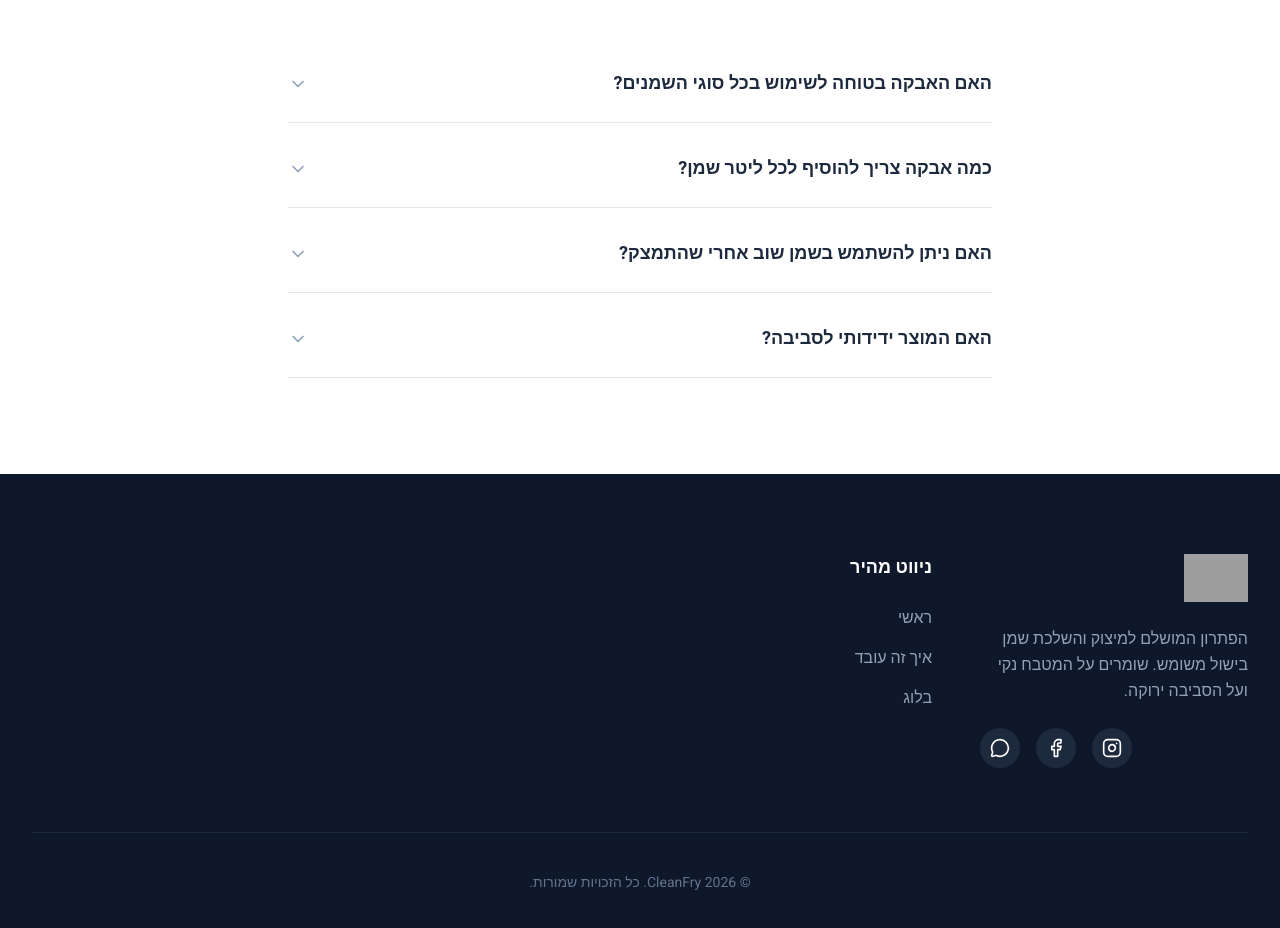
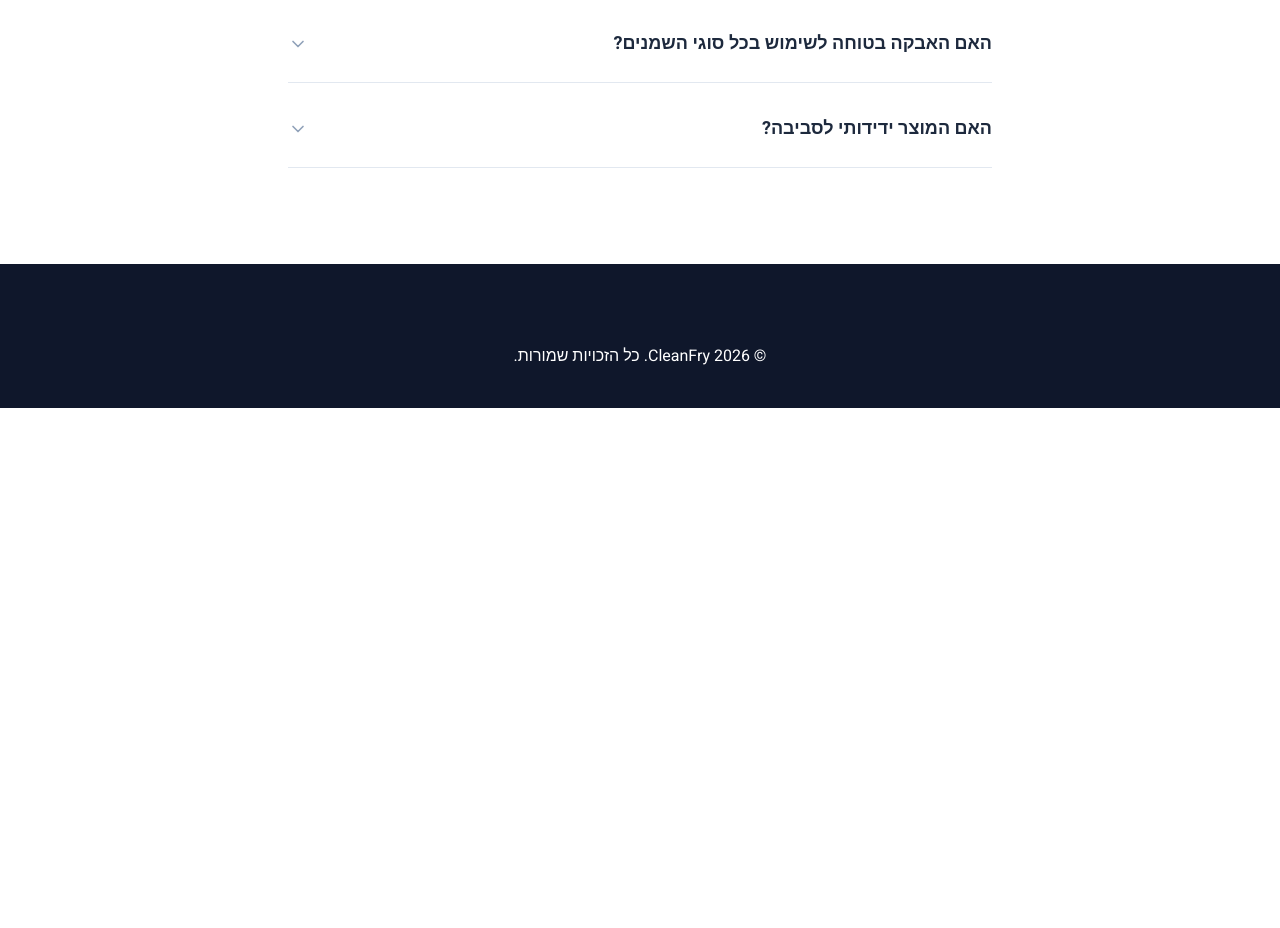
Before and after one commit to matikurland-oss/cleanfry-website, a React (Vite) app: page / in a window 1280 px wide. Shown: the part 1580-2508 px from the top of the page. After the commit the page ends 1988 px from the top, so only its background shows below. Built offline with nearby package versions, Linux system fonts and the light colour scheme; grey boxes are pictures that could not be loaded.

Commit message:
Update App.tsx

```diff
--- a/src/App.tsx
+++ b/src/App.tsx
@@ -47,12 +47,11 @@ const Navbar = ({ onPurchaseClick }: { onPurchaseClick: () => void }) => {
       <div className="max-w-7xl mx-auto px-4 sm:px-6 lg:px-8">
         <div className="flex justify-between h-20 items-center">
           <div className="flex-shrink-0 flex items-center cursor-pointer" onClick={() => window.scrollTo({top: 0, behavior: 'smooth'})}>
-            {/* לוגו ה-NavBar - משתמש בכתובת תקינה */}
             <img
-              src="https://cleanfry.co.il/logo.png"
+              src="/logo.png"
+              onError={(e) => { (e.target as HTMLImageElement).src = "https://cleanfry.co.il/logo.png" }}
               alt="CleanFry Logo"
               className="h-12 w-auto object-contain"
-              referrerPolicy="no-referrer"
             />
           </div>
 
@@ -133,22 +132,24 @@ export default function App() {
 
   return (
     <div className="min-h-screen bg-white" dir="rtl">
-      {/* Top Announcement Bar */}
-      <div className="bg-brand-yellow py-2 px-4 text-center sticky top-0 z-50">
-        <p className="text-sm font-bold text-slate-900">משלוח חינם בקנייה מעל 249 ש״ח!</p>
+      <div className="bg-brand-yellow py-2 px-4 text-center sticky top-0 z-50 text-sm font-bold text-slate-900">
+        משלוח חינם בקנייה מעל 249 ש״ח!
       </div>
 
       <Navbar onPurchaseClick={scrollToPurchase} />
 
       <main>
-        {/* Hero Section */}
         <section className="relative overflow-hidden pt-4 pb-24 lg:pt-8 lg:pb-40 text-right">
           <div className="max-w-7xl mx-auto px-4 sm:px-6 lg:px-8">
             <div className="lg:grid lg:grid-cols-2 lg:gap-12 items-start mb-20">
               <motion.div initial={{ opacity: 0, x: 50 }} animate={{ opacity: 1, x: 0 }} transition={{ duration: 0.6 }}>
                 <h1 className="text-5xl lg:text-7xl font-black text-slate-900 leading-tight mb-6">
-                  {/* לוגו ה-Hero - משתמש בכתובת תקינה */}
-                  <img src="https://cleanfry.co.il/logo.png" alt="CleanFry" className="h-32 lg:h-48 w-auto inline-block mb-2 mt-8" referrerPolicy="no-referrer" /> <br />
+                  <img
+                    src="/logo.png"
+                    onError={(e) => { (e.target as HTMLImageElement).src = "https://cleanfry.co.il/logo.png" }}
+                    alt="CleanFry"
+                    className="h-32 lg:h-48 w-auto inline-block mb-2 mt-8"
+                  /> <br />
                   <span className="text-brand-blue">טיגון מושלם.</span> <br />
                   <span className="text-brand-green">ניקוי קל.</span>
                 </h1>
@@ -156,7 +157,6 @@ export default function App() {
                   אבקה חדשנית, 100% ממקור צמחי, למיצוק שמן בישול. הופכת את השמן המשומש לגוש מוצק וקשיח, המאפשר השלכה בטוחה ונקייה לאשפה. זהו פתרון ידידותי לסביבה השומר על מטבח נקי ומגן על צנרת הניקוז.
                 </p>
 
-                {/* הבולטים הועברו לכאן - שורה אופקית (מקבילים) עם טקסט מוגדל */}
                 <div className="flex flex-row flex-wrap gap-8 mt-10 w-full justify-start border-t border-slate-100 pt-8">
                     <div className="flex items-center gap-3 text-slate-800 text-xl font-bold">
                       <CheckCircle2 className="w-7 h-7 text-brand-green flex-shrink-0" />
@@ -173,20 +173,23 @@ export default function App() {
                 </div>
               </motion.div>
 
-              <motion.div initial={{ opacity: 0, scale: 0.8 }} animate={{ opacity: 1, scale: 1 }} transition={{ duration: 0.8, delay: 0.2 }} className="mt-16 lg:mt-24 relative">
+              <motion.div initial={{ opacity: 0, scale: 0.8 }} animate={{ opacity: 1, scale: 1 }} transition={{ duration: 0.8, delay: 0.2 }} className="mt-16 lg:mt-24 relative flex justify-center">
                 <div className="absolute -inset-4 bg-brand-blue/5 rounded-full blur-3xl"></div>
-                <img src="https://lh3.googleusercontent.com/d/17qNHAp5sP3qq2aZdyf3vzxa2BRo2jq_Y" alt="CleanFry Packaging" className="relative rounded-3xl shadow-2xl w-full max-w-lg mx-auto object-cover" referrerPolicy="no-referrer" />
+                <img
+                  src="https://lh3.googleusercontent.com/d/17qNHAp5sP3qq2Azdyf3vzxa2BRo2jq_Y"
+                  alt="CleanFry Packaging"
+                  className="relative rounded-3xl shadow-2xl w-full max-w-lg object-cover"
+                />
               </motion.div>
             </div>
 
-            {/* תיבת קנייה מרכזית חכמה */}
             <motion.div ref={purchaseBoxRef} initial={{ opacity: 0, y: 40 }} animate={{ opacity: 1, y: 0 }} transition={{ delay: 0.4 }} className="max-w-3xl mx-auto relative z-10 px-4">
               <div className="bg-white p-8 md:p-12 rounded-[3rem] shadow-2xl border border-slate-100 flex flex-col md:flex-row items-center justify-between gap-12 relative overflow-hidden text-right">
                 <div className="absolute top-0 right-0 w-32 h-32 bg-brand-green/5 rounded-full blur-3xl -mr-16 -mt-16"></div>
 
                 <div className="flex-1 w-full order-1">
                   <h3 className="text-2xl font-bold text-slate-800 mb-6">בחירת כמות מארזים:</h3>
-                  <div className="flex items-center gap-6 bg-slate-50 p-3 rounded-2xl border border-slate-200 w-fit ml-auto md:ml-0">
+                  <div className="flex items-center gap-6 bg-slate-50 p-3 rounded-2xl border border-slate-200 w-fit ml-auto">
                     <button onClick={() => setQuantity(Math.max(1, quantity - 1))} className="w-14 h-14 flex items-center justify-center bg-white rounded-xl shadow-md text-3xl font-bold text-brand-blue hover:bg-blue-50 transition-all active:scale-90">-</button>
                     <span className="text-4xl font-black text-slate-900 min-w-[60px] text-center font-mono">{quantity}</span>
                     <button onClick={() => setQuantity(quantity + 1)} className="w-14 h-14 flex items-center justify-center bg-white rounded-xl shadow-md text-3xl font-bold text-brand-blue hover:bg-blue-50 transition-all active:scale-90">+</button>
@@ -210,51 +213,22 @@ export default function App() {
           </div>
         </section>
 
-        {/* FAQ Section */}
         <section className="py-24">
           <div className="max-w-3xl mx-auto px-4 sm:px-6 lg:px-8 text-right">
             <div className="text-center mb-16">
               <h2 className="text-4xl font-black text-slate-900 mb-4">שאלות ותשובות</h2>
-              <p className="text-slate-600">כל מה שרציתם לדעת על CleanFry</p>
             </div>
             <div className="space-y-2">
-              <FAQItem question="האם האבקה בטוחה לשימוש בכל סוגי השמנים?" answer="כן, CleanFry מתאימה לכל סוגי שמני הבישול הצמחיים הנפוצים במטבח הביתי, כולל שמן קנולה, סויה, חמניות ותירס." />
-              <FAQItem question="כמה אבקה צריך להוסיף לכל ליטר שמן?" answer="המינון המומלץ הוא כף אחת של אבקה לכל כוס שמן (כ-250 מ״ל). לתוצאות מיטביות, יש להוסיף את האבקה כשהשמן עדיין חם." />
-              <FAQItem question="האם ניתן להשתמש בשמן שוב אחרי שהתמצק?" answer="לא. CleanFry מיועדת לטיפול בשמן משומש המיועד להשלכה. ברגע שהשמן התמצק, הוא הופך לגוש מוצק שאינו ניתן לשימוש חוזר." />
-              <FAQItem question="האם המוצר ידידותי לסביבה?" answer="בהחלט. CleanFry עשויה מ-100% רכיבים ממקור צמחי. היא מונעת שפיכת שמן לצנרת הניקוז, מה שמגן על מערכות הביוב ועל איכות הסביבה." />
+              <FAQItem question="האם האבקה בטוחה לשימוש בכל סוגי השמנים?" answer="כן, CleanFry מתאימה לכל סוגי שמני הבישול הצמחיים הנפוצים." />
+              <FAQItem question="האם המוצר ידידותי לסביבה?" answer="בהחלט. CleanFry עשויה מ-100% רכיבים ממקור צמחי." />
             </div>
           </div>
         </section>
       </main>
 
-      <footer id="contact" className="bg-slate-900 text-white pt-20 pb-10 text-right">
-        <div className="max-w-7xl mx-auto px-4 sm:px-6 lg:px-8">
-          <div className="grid grid-cols-1 md:grid-cols-2 lg:grid-cols-4 gap-12 mb-16">
-            <div className="space-y-6">
-              <div className="flex items-center">
-                <img src="https://cleanfry.co.il/logo.png" alt="CleanFry Logo" className="h-12 w-auto object-contain" referrerPolicy="no-referrer" />
-              </div>
-              <p className="text-slate-400 leading-relaxed">
-                הפתרון המושלם למיצוק והשלכת שמן בישול משומש. שומרים על המטבח נקי ועל הסביבה ירוקה.
-              </p>
-              <div className="flex gap-4 justify-end">
-                <a href="#" className="w-10 h-10 bg-slate-800 rounded-full flex items-center justify-center hover:bg-brand-blue transition-colors"><Instagram className="w-5 h-5" /></a>
-                <a href="#" className="w-10 h-10 bg-slate-800 rounded-full flex items-center justify-center hover:bg-brand-blue transition-colors"><Facebook className="w-5 h-5" /></a>
-                <a href="#" className="w-10 h-10 bg-slate-800 rounded-full flex items-center justify-center hover:bg-brand-blue transition-colors"><MessageCircle className="w-5 h-5" /></a>
-              </div>
-            </div>
-            <div>
-              <h4 className="text-lg font-bold mb-6">ניווט מהיר</h4>
-              <ul className="space-y-4 text-slate-400">
-                <li><a href="#" className="hover:text-white transition-colors">ראשי</a></li>
-                <li><a href="#" className="hover:text-white transition-colors">איך זה עובד</a></li>
-                <li><a href="#" className="hover:text-white transition-colors">בלוג</a></li>
-              </ul>
-            </div>
-          </div>
-          <div className="border-t border-slate-800 pt-10 text-center text-slate-500 text-sm">
-            <p>© {new Date().getFullYear()} CleanFry. כל הזכויות שמורות.</p>
-          </div>
+      <footer className="bg-slate-900 text-white pt-20 pb-10 text-right">
+        <div className="max-w-7xl mx-auto px-4 sm:px-6 lg:px-8 text-center">
+          <p>© {new Date().getFullYear()} CleanFry. כל הזכויות שמורות.</p>
         </div>
       </footer>
     </div>
```
